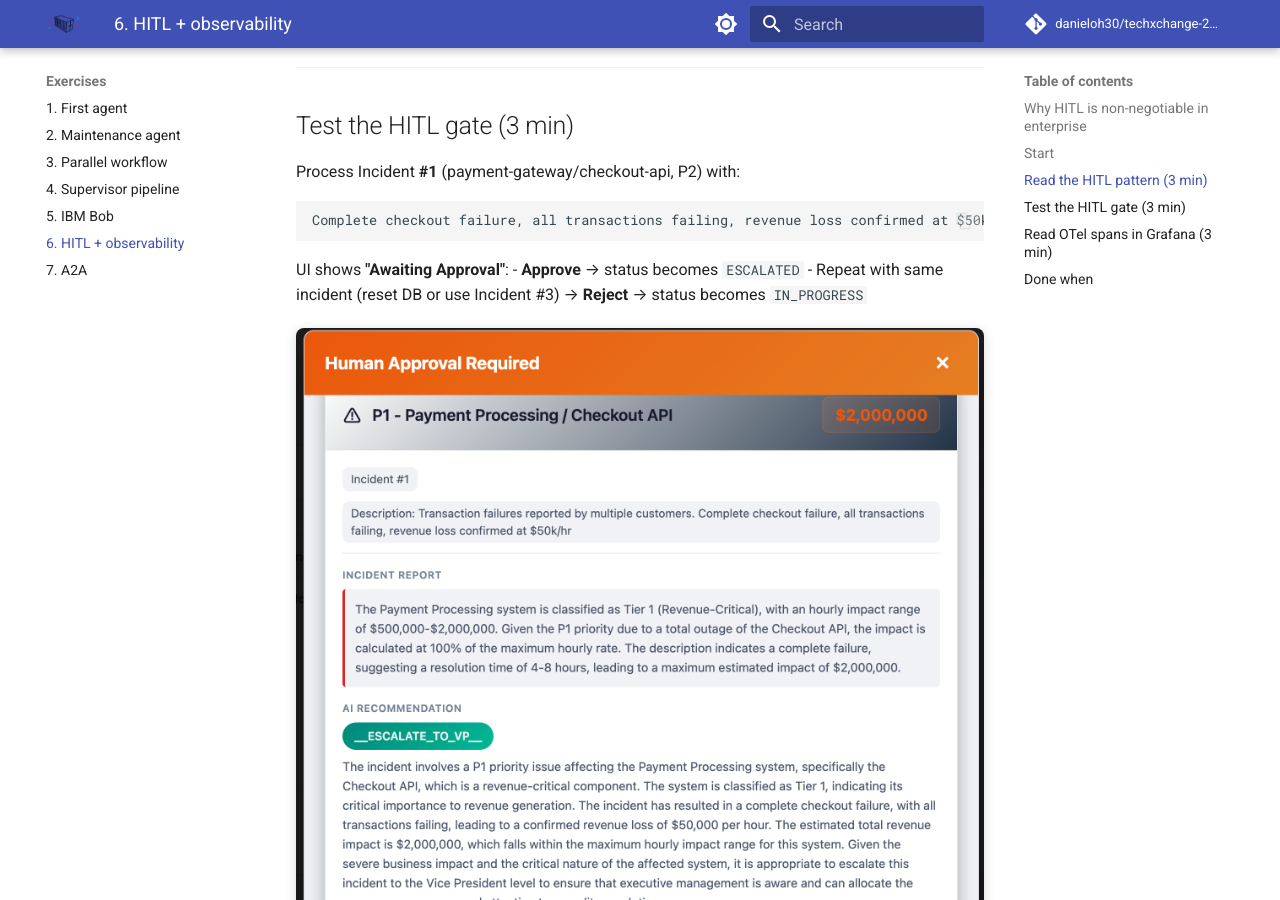
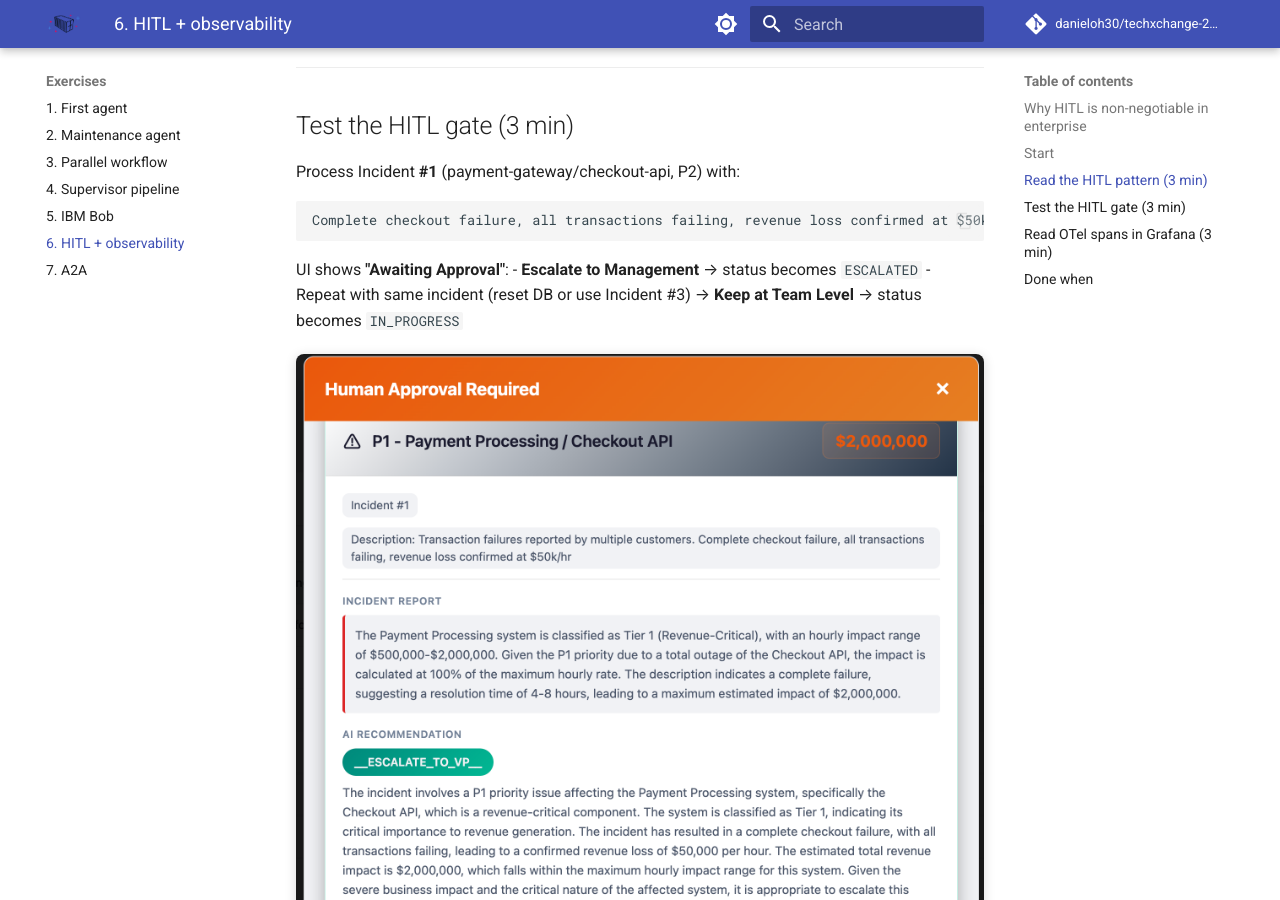
Before and after one commit to danieloh30/techxchange-2026-quarkus-bob-lab, an MkDocs documentation site: the page built from docs/06-hitl-observability/START_HERE.md, in a window 1280 px wide and 900 px high, scrolled down 1942 px. Built offline with MkDocs 1.6.1 and Material for MkDocs 9.7.7, drawn with Linux system fonts in a browser that asks for light colours; comment, search, counter and statistics services are not loaded.

Commit message:
docs(exercise-06): fix HITL button labels to match actual UI

````diff
--- a/docs/06-hitl-observability/START_HERE.md
+++ b/docs/06-hitl-observability/START_HERE.md
@@ -64,8 +64,8 @@ Complete checkout failure, all transactions failing, revenue loss confirmed at $
 ```
 
 UI shows **"Awaiting Approval"**:
-- **Approve** → status becomes `ESCALATED`
-- Repeat with same incident (reset DB or use Incident #3) → **Reject** → status becomes `IN_PROGRESS`
+- **Escalate to Management** → status becomes `ESCALATED`
+- Repeat with same incident (reset DB or use Incident #3) → **Keep at Team Level** → status becomes `IN_PROGRESS`
 
 <img src="../../images/hitl-approval-modal.png" alt="Human-in-the-loop approval modal" style="width:100%;max-width:960px;display:block;margin:1rem auto;border-radius:8px;box-shadow:0 2px 12px rgba(0,0,0,0.15);">
 
````
